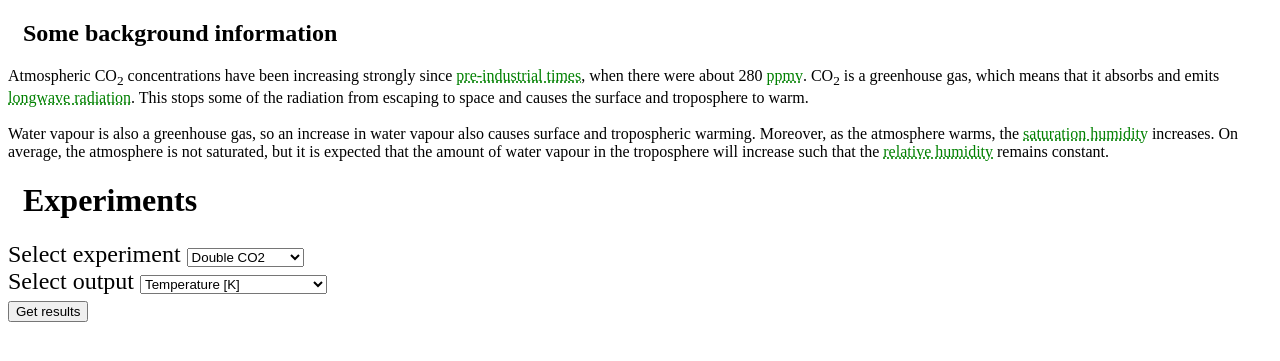
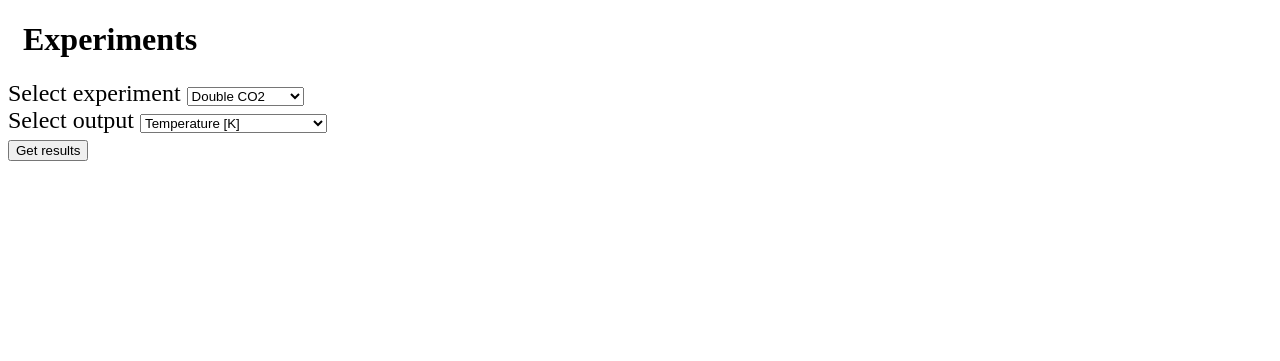
Before and after one commit to lkluft/konrad-website, a Flask app: page /run_konrad in a window 1280 px wide. Shown: the top 361 px of the page. Run offline with Flask 2, Linux system fonts and the light colour scheme.

Commit message:
Remove background info

```diff
--- a/templates/UserInput.html
+++ b/templates/UserInput.html
@@ -6,30 +6,6 @@
     <link rel="stylesheet" href="{{ url_for('static', filename='css/main.css') }}">
 </head>
 <body>
-    <h2>Some background information</h2>
-    <font size=3><div>
-        Atmospheric CO<sub>2</sub> concentrations have been
-        increasing strongly since
-        <abbr title="In climate science, 'pre-industrial' normally refers to the atmospheric state of 1850. The industrial revolution started about a hundred years before this in Britain, and it brought about many technological advancements. Initially its impact on the environment was small, but this grew over time and as industrialisation spread to other parts of the world." tabindex="-1">pre-industrial times</abbr>,
-        when there were about 280
-        <abbr title="parts per million by volume" tabindex="-1">ppmv</abbr>.
-        CO<sub>2</sub> is a greenhouse gas, which means that it absorbs and
-        emits
-        <abbr title="In climate science, longwave radiation describes the radiation emitted from the surface and the atmosphere, a lot of which is infrared." tabindex="-1">longwave radiation</abbr>.
-        This stops some of the radiation from escaping to space and causes the
-        surface and troposphere to warm.
-    </div><br />
-    <div>
-        Water vapour is also a greenhouse gas, so an increase in water vapour
-        also causes surface and tropospheric warming.
-        Moreover, as the atmosphere warms, the
-        <abbr title="the maximum amount of water vapour that the atmosphere can contain" tabindex="-1">saturation humidity</abbr>
-        increases.
-        On average, the atmosphere is not saturated, but it is expected that
-        the amount of water vapour in the troposphere will increase such that the
-        <abbr title="a fraction of the saturation humidity" tabindex="-1">relative humidity</abbr>
-        remains constant.
-    </div></font>
     <h1>Experiments</h1>
     <form method="post">
         <font size=5>
```
